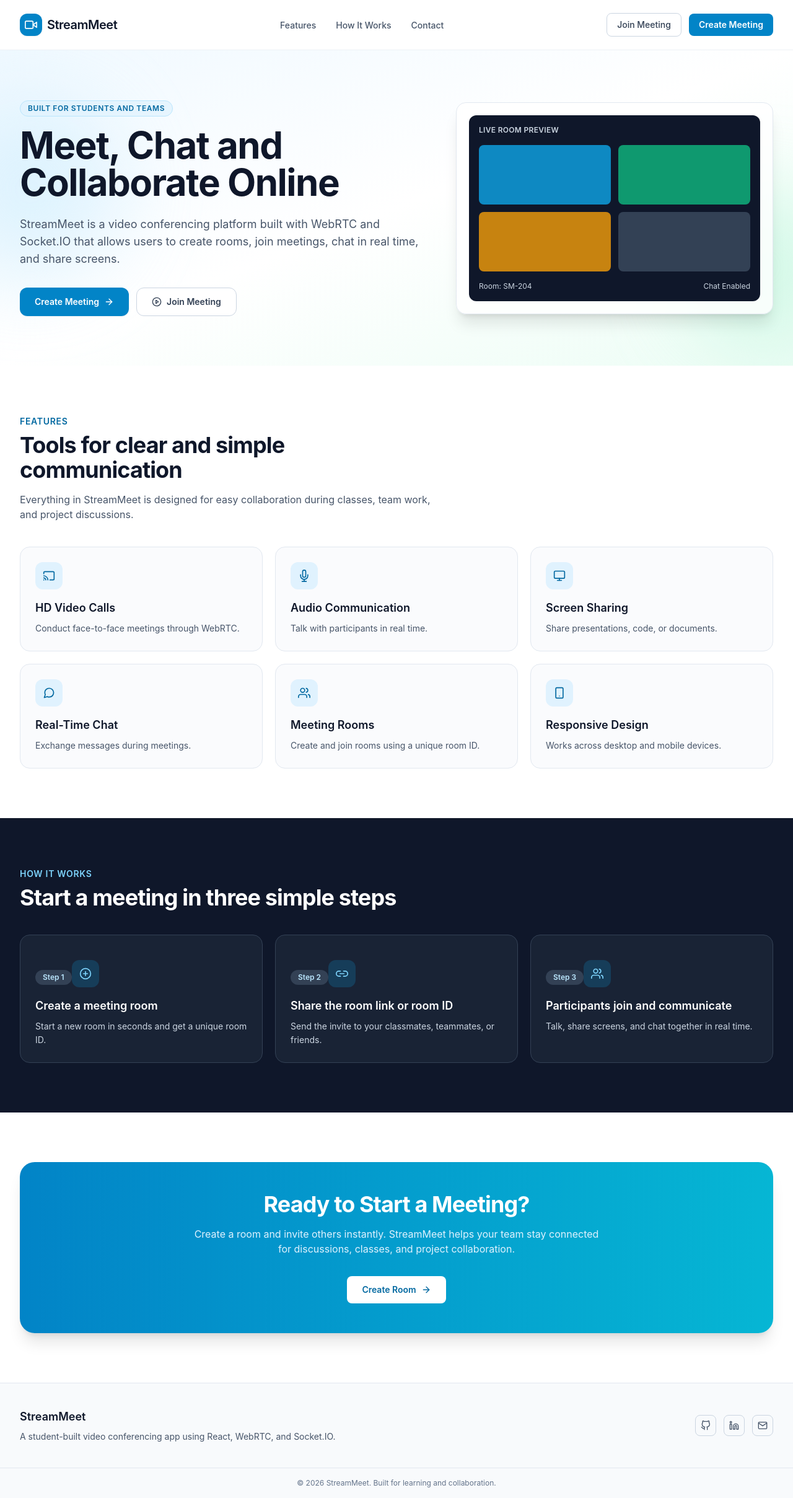
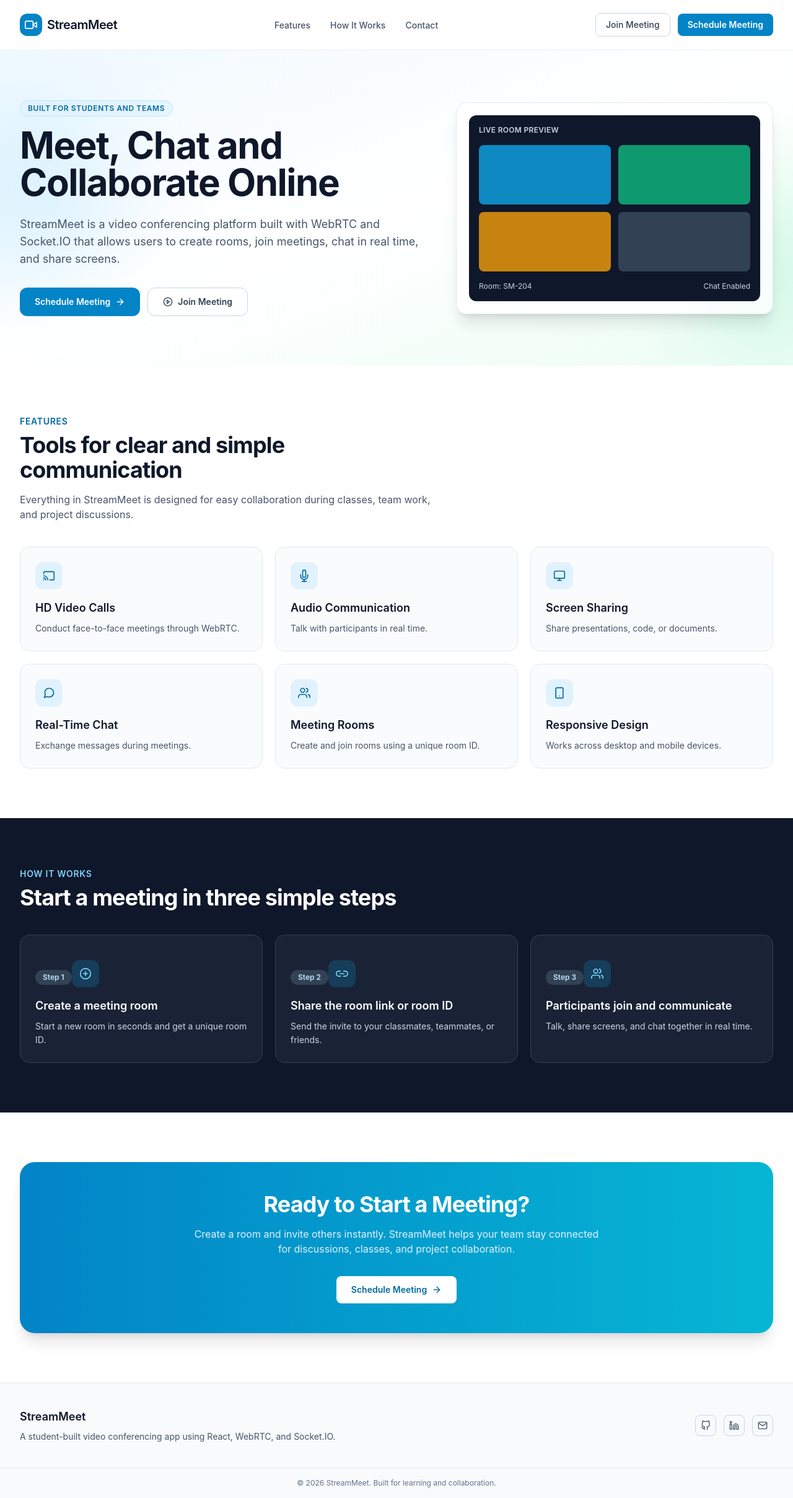
Before and after one commit to saicharan-balina/StreamMeet, a React (Vite) app: page / in a window 1280 px wide. Shown: the whole page at 62% size. Built offline with nearby package versions, Linux system fonts and the light colour scheme.

Commit message:
Wire meeting CTAs to schedule page

```diff
--- a/src/components/CTA.jsx
+++ b/src/components/CTA.jsx
@@ -12,9 +12,12 @@ export default function CTA() {
           </p>
           <button
             type="button"
+            onClick={() => {
+              window.location.hash = "#schedule";
+            }}
             className="mt-8 inline-flex items-center gap-2 rounded-lg bg-white px-6 py-3 text-sm font-semibold text-sky-700 transition hover:bg-sky-50"
           >
-            Create Room
+            Schedule Meeting
             <FiArrowRight className="h-4 w-4" />
           </button>
         </div>
--- a/src/components/Hero.jsx
+++ b/src/components/Hero.jsx
@@ -25,9 +25,12 @@ export default function Hero() {
           <div className="mt-8 flex flex-col gap-3 sm:flex-row">
             <button
               type="button"
+              onClick={() => {
+                window.location.hash = "#schedule";
+              }}
               className="inline-flex items-center justify-center gap-2 rounded-xl bg-sky-600 px-6 py-3 text-sm font-semibold text-white shadow-sm transition hover:bg-sky-700"
             >
-              Create Meeting
+              Schedule Meeting
               <FiArrowRight className="h-4 w-4" />
             </button>
             <a
--- a/src/components/Navbar.jsx
+++ b/src/components/Navbar.jsx
@@ -40,12 +40,12 @@ export default function Navbar() {
           >
             Join Meeting
           </a>
-          <button
-            type="button"
+          <a
+            href="#schedule"
             className="rounded-lg bg-sky-600 px-4 py-2 text-sm font-semibold text-white transition hover:bg-sky-700"
           >
-            Create Meeting
-          </button>
+            Schedule Meeting
+          </a>
         </div>
 
         <button
@@ -78,12 +78,12 @@ export default function Navbar() {
               >
                 Join Meeting
               </a>
-              <button
-                type="button"
+              <a
+                href="#schedule"
                 className="rounded-lg bg-sky-600 px-3 py-2 text-sm font-semibold text-white transition hover:bg-sky-700"
               >
-                Create Meeting
-              </button>
+                Schedule Meeting
+              </a>
             </div>
           </div>
         </div>
```
